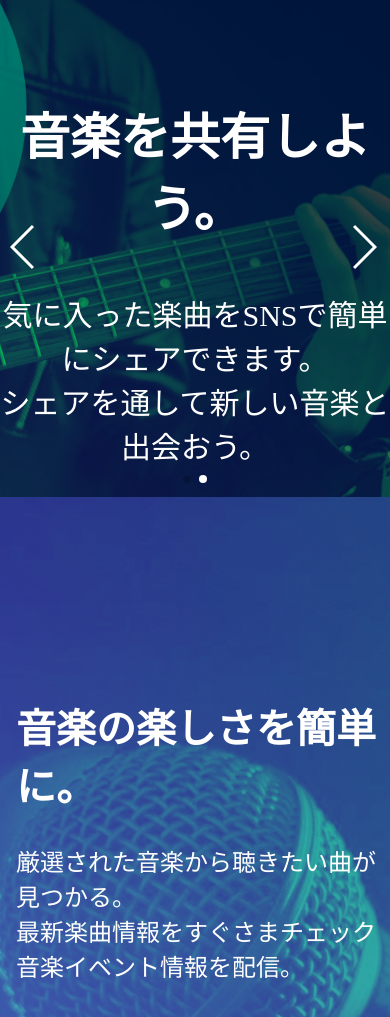
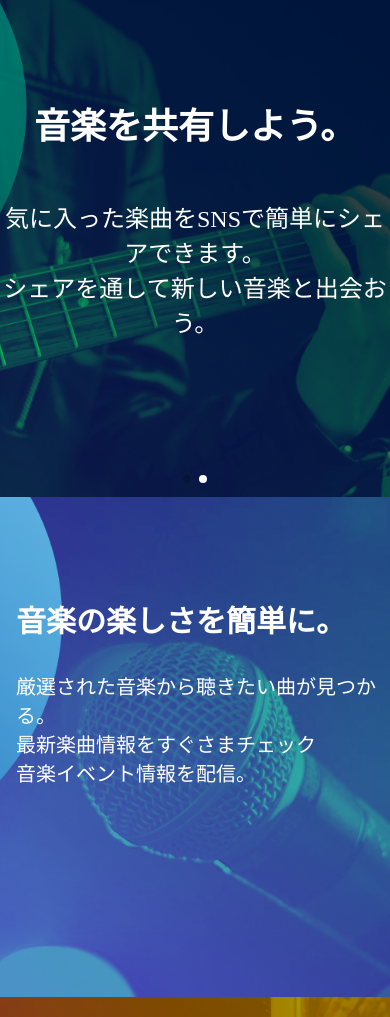
Before and after one commit to hiropon0218/tecpit_html, a plain HTML site: page index.html in a window 390 px wide. Shown: the part 83-1100 px from the top of the page. Drawn offline with Linux system fonts and the light colour scheme.

Commit message:
レスポンシブ対応のためのCSS編集

```diff
--- a/style.css
+++ b/style.css
@@ -233,3 +233,38 @@ footer a {
   text-align: right;
   color: #fff;
 }
+
+/* モバイル */
+@media (max-width: 600px) {
+  .slide-contents-title {
+    font-size: 36px;
+  }
+
+  .slide-contents-text {
+    font-size: 24px;
+  }
+
+  .swiper-button-prev,
+  .swiper-button-next {
+    display: none;
+  }
+
+  .free-section-01 .container,
+  .free-section-02 .container {
+    padding-top: 100px;
+  }
+
+  .free-section-01,
+  .free-section-02 {
+    height: 500px;
+  }
+
+  .free-title {
+    font-size: 30px;
+  }
+
+  .free-text {
+    font-size: 20px;
+  }
+
+}
```
